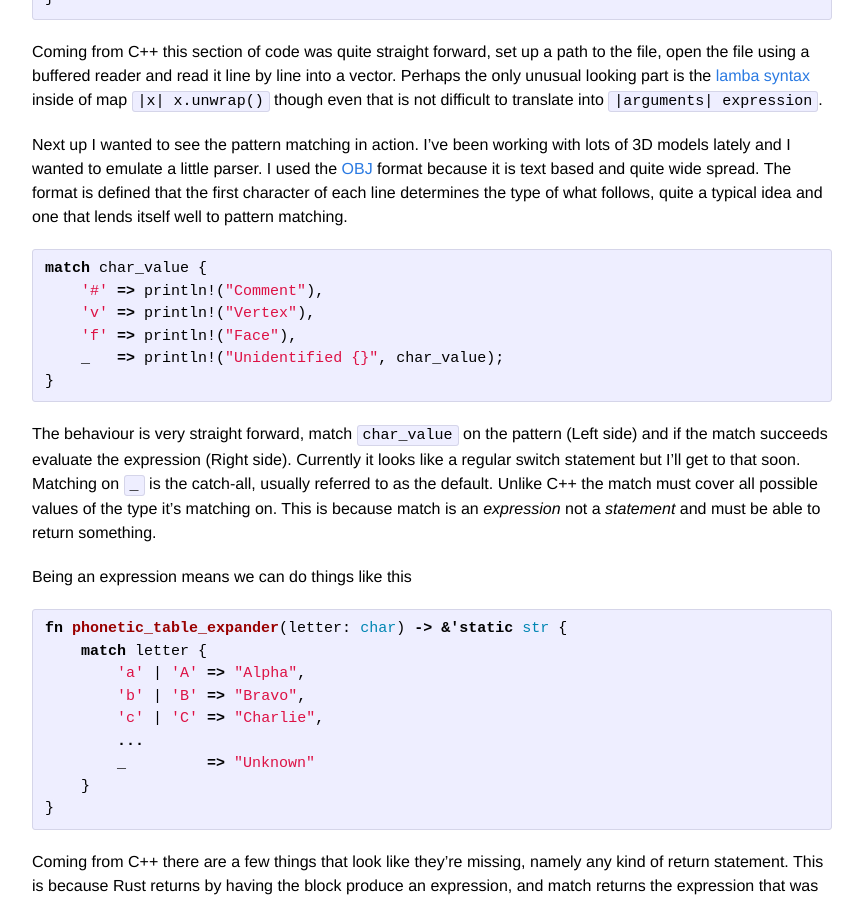
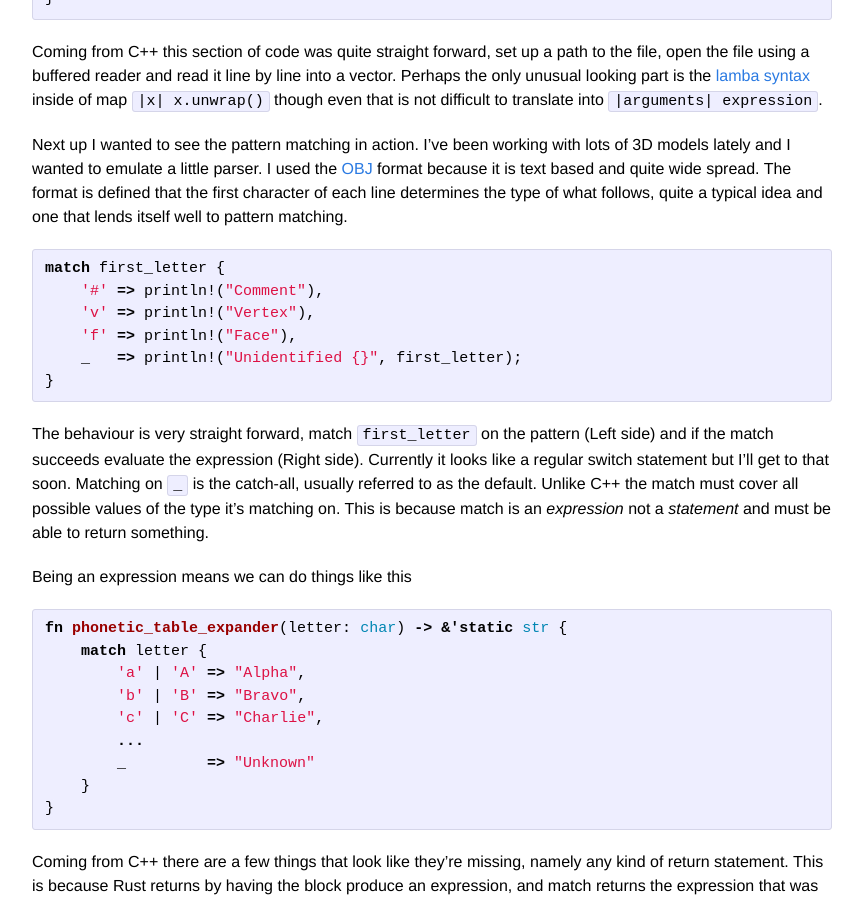
Before and after one commit to jaredly/PudgePacket.github.io, a Jekyll site: the page built from _posts/2014-07-28-first-taste-of-rust.markdown, in a window 1280 px wide and 900 px high, scrolled down 1484 px. Shown: the whole window, without its empty margins (208-1071 px from the left). Built offline with Jekyll 4.4.1, drawn with Linux system fonts in a browser that asks for light colours.

Commit message:
Changed incorrectly named variable in code sample

```diff
--- a/_posts/2014-07-28-first-taste-of-rust.markdown
+++ b/_posts/2014-07-28-first-taste-of-rust.markdown
@@ -58,15 +58,15 @@ Coming from C++ this section of code was quite straight forward, set up a path t
 Next up I wanted to see the pattern matching in action. I've been working with lots of 3D models lately and I wanted to emulate a little parser. I used the [OBJ](http://en.wikipedia.org/wiki/Wavefront_.obj_file) format because it is text based and quite wide spread. The format is defined that the first character of each line determines the type of what follows, quite a typical idea and one that lends itself well to pattern matching.
 
 {% highlight rust %}
-match char_value {
+match first_letter {
     '#' => println!("Comment"),
     'v' => println!("Vertex"),
     'f' => println!("Face"),
-    _   => println!("Unidentified {}", char_value);
+    _   => println!("Unidentified {}", first_letter);
 }
 {% endhighlight %}
 
-The behaviour is very straight forward, match `char_value` on the pattern (Left side) and if the match succeeds evaluate the expression (Right side). Currently it looks like a regular switch statement but I'll get to that soon. Matching on `_` is the catch-all, usually referred to as the default. Unlike C++ the match must cover all possible values of the type it's matching on. This is because match is an <i>expression</i> not a <i>statement</i> and must be able to return something.
+The behaviour is very straight forward, match `first_letter` on the pattern (Left side) and if the match succeeds evaluate the expression (Right side). Currently it looks like a regular switch statement but I'll get to that soon. Matching on `_` is the catch-all, usually referred to as the default. Unlike C++ the match must cover all possible values of the type it's matching on. This is because match is an <i>expression</i> not a <i>statement</i> and must be able to return something.
 
 Being an expression means we can do things like this
 
```
